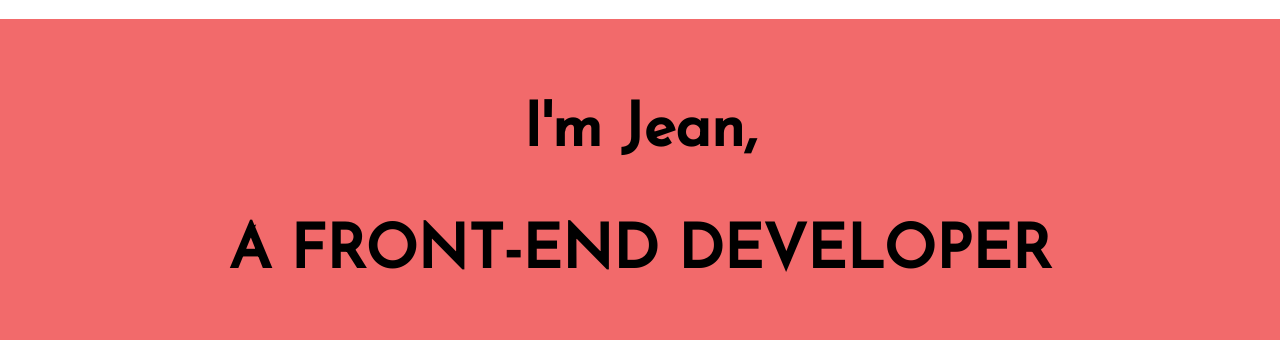
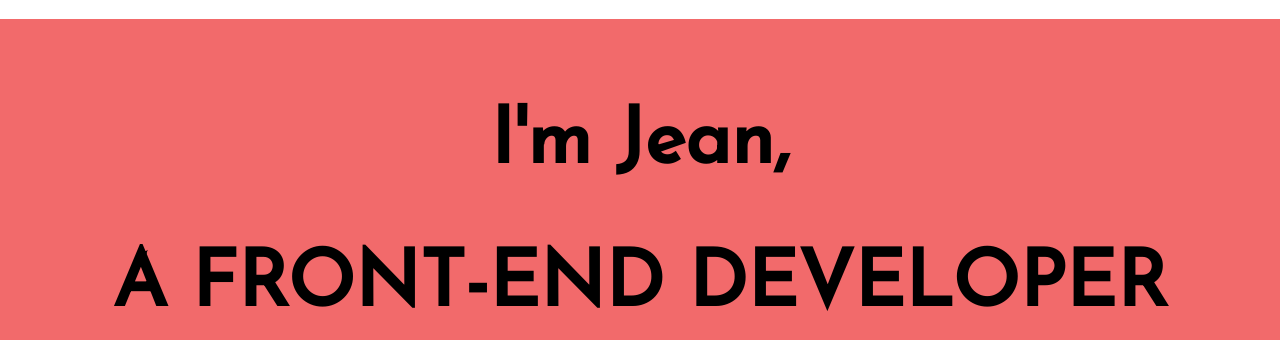
Before and after one commit to fjeansilva/webpage, a PHP site: page /index.html in a window 1280 px wide. Shown: the part 333-673 px from the top of the page. Run offline with PHP 8.4, Linux system fonts and the light colour scheme.

Commit message:
update rules css

```diff
--- a/css/style.css
+++ b/css/style.css
@@ -55,9 +55,6 @@ body {
   background: #f26a6b;
   height: auto;
   padding: 20px;
-}
-
-.greetings {
   text-align: center;
   font-size: 52px;
 }
--- a/index.html
+++ b/index.html
@@ -2,7 +2,7 @@
 <html>
 <head>
   <title>Webpage</title>
-  <link rel="stylesheet" href="https://fonts.googleapis.com/css?family=Great+Vibes|Josefin+Sans">
+  <link rel="stylesheet" href="https://fonts.googleapis.com/css?family=Josefin+Sans">
   <link rel="stylesheet" href="css/style.css">
 </head>
 <body>
@@ -18,14 +18,15 @@
   </header>
 
   <!-- MAIN -->
-  <main role="main" class="main">
+  <main class="main">
     <!--  APRESENTATION -->
     <section class="apresentation">
+      <h2>I'm Jean,</h2>
       <article class="greetings">
-        <h1>I'm Jean,</h1>
-        <h1>A FRONT-END DEVELOPER</h1>
+        <h2>A FRONT-END DEVELOPER</h2>
       </article>
       <article class="technologies">
+        <h3>MY SKILLS</h3>
         <img class="item" src="http://www.syntaxxx.com/wp-content/uploads/2014/01/html5-logo-300.png" alt="HTML5">
         <img class="item" src="http://www.syntaxxx.com/wp-content/uploads/2014/01/intro-to-css3-logo-300.png" alt="CSS3">
         <img class="item" src="https://frontendmasters.com/assets/es6-logo-300x300.png" alt="ES6">
@@ -36,14 +37,14 @@
     </section>
     <!--  ABOUT -->
     <section class="about">
-      <h1>Hi,</h1>
+      <h2>Hi,</h2>
       <p>
         I'm a front-end developer and i'm live in Brasília, Brazil. I have a passion for web development and love to create for web and mobile devices.
       </p>
     </section>
     <!--  CONTACT -->
     <section class="contact">
-      <h1>What i can do for you?</h1>
+      <h2>What i can do for you?</h2>
       <p>
         i'm available for freelance :)
       </p>
--- a/index.php
+++ b/index.php
@@ -0,0 +1 @@
+<?php header('Location: /index.html'); ?>
```
Also changed, not shown: README.md.
